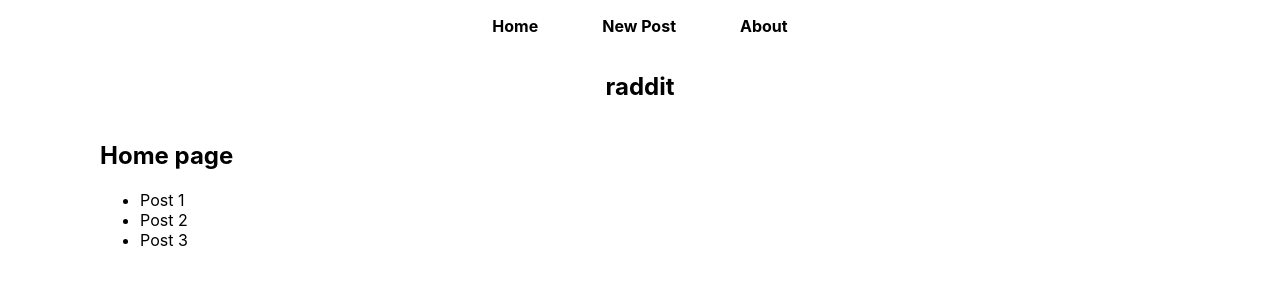
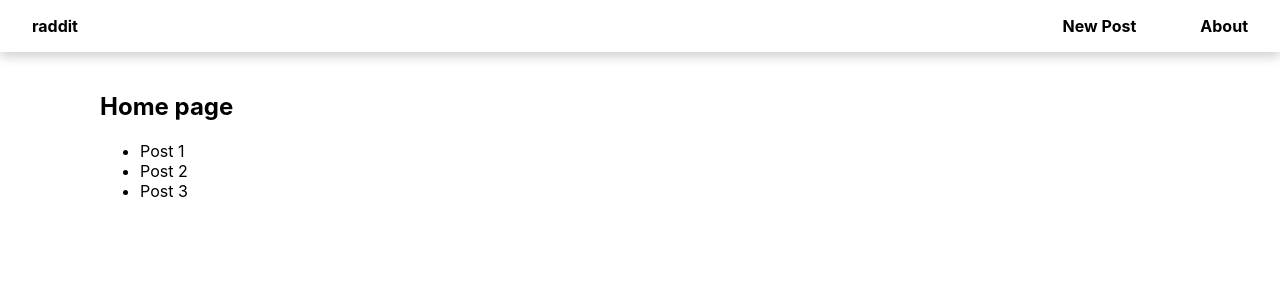
Before and after one commit to roskill/raddit, a React (Create React App) app in the folder frontend/: page / in a window 1280 px wide. Shown: the top 300 px of the page. Built offline with nearby package versions, Linux system fonts and the light colour scheme.

Commit message:
Style nav bar

```diff
--- a/frontend/src/App.css
+++ b/frontend/src/App.css
@@ -8,19 +8,25 @@
   margin-left: 100px;
 }
 
-nav ul {
-  list-style-type: none;
-  margin: 0;
-  padding: 0;
+.nav-flex-container {
+  display: flex;
+  padding-top: 16px;
+  padding-bottom: 16px;
+  box-shadow: 0px 5px 10px lightgray;
 }
 
-nav li {
-  display: inline-block;
-  padding-top: 16px;
-  padding-bottom: 16px;
+.nav-item-logo {
+  margin-right: auto;
 }
 
-nav a {
+.nav-item > a {
+  text-decoration: none;
+  color: black;
+  font-weight: bold;
+  padding: 16px 32px;
+}
+
+.nav-item-logo > a {
   text-decoration: none;
   color: black;
   font-weight: bold;
--- a/frontend/src/App.js
+++ b/frontend/src/App.js
@@ -12,7 +12,6 @@ function App() {
     <Router>
       <div className="App">
         <NavBar />
-        <h2>raddit</h2>
         <Switch>
           <Route path="/" component={HomePage} exact />
           <Route path="/about" component={AboutPage} />
--- a/frontend/src/components/NavBar.jsx
+++ b/frontend/src/components/NavBar.jsx
@@ -2,19 +2,17 @@ import React from 'react';
 import { Link } from 'react-router-dom';
 
 const NavBar = () => (
-  <nav>
-    <ul>
-      <li>
-        <Link to="/">Home</Link>
-      </li>
-      <li>
-        <Link to="/newpost">New Post</Link>
-      </li>
-      <li>
-        <Link to="/about">About</Link>
-      </li>
-    </ul>
-  </nav>
+  <div className="nav-flex-container">
+    <div className="nav-item-logo">
+      <Link to="/">raddit</Link>
+    </div>
+    <div className="nav-item">
+      <Link to="/newpost">New Post</Link>
+    </div>
+    <div className="nav-item">
+      <Link to="/about">About</Link>
+    </div>
+  </div>
 );
 
 export default NavBar;
```
